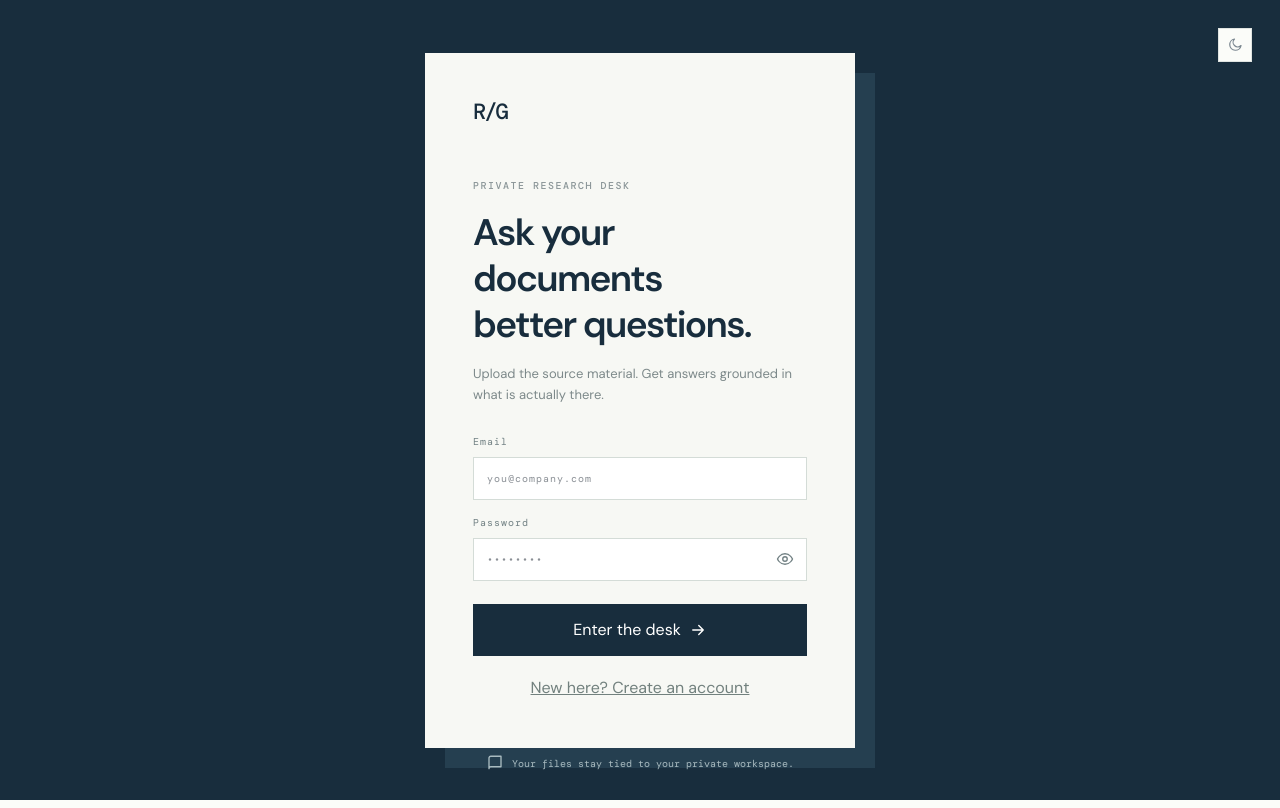
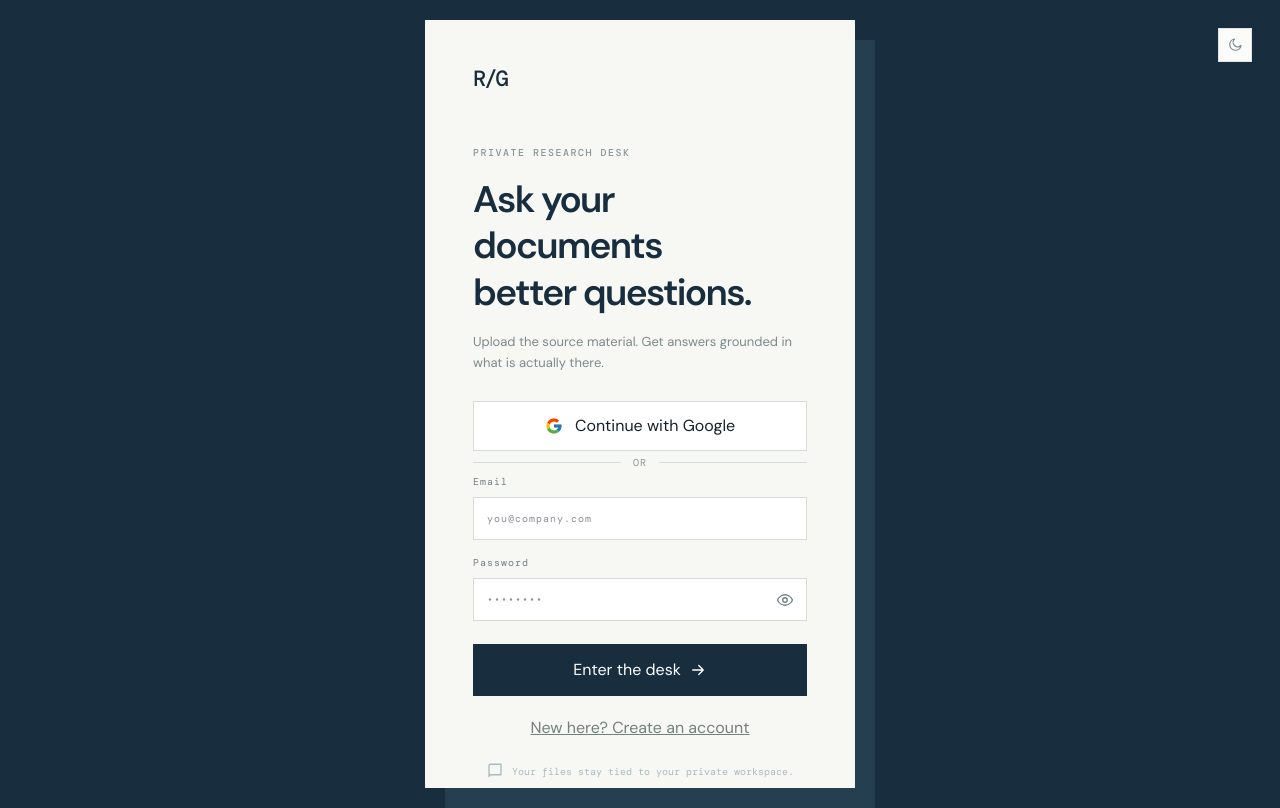
Before and after one commit to Abhishek-1337/Production-Chatbot, a React (Vite) app in the folder frontend/: page / in a window 1280 px wide. Built offline with nearby package versions, Linux system fonts and the light colour scheme; no server answers; a web font is replaced by a local one.

Commit message:
feat(frontend): add Google sign-in button and OAuth callback handling

```diff
--- a/frontend/src/App.tsx
+++ b/frontend/src/App.tsx
@@ -2,6 +2,7 @@ import { useEffect, useRef, useState } from "react";
 import type { FormEvent } from "react";
 import { Routes, Route, Navigate, useLocation, useNavigate, Link } from "react-router-dom";
 import { ApiError, authenticate, createApi, readAssistantStream } from "./api";
+import { GOOGLE_OAUTH_URL } from "./config";
 import { AuthScreen } from "./components/AuthScreen";
 import { ChatView } from "./components/ChatView";
 import { Icon } from "./components/Icon";
@@ -68,6 +69,22 @@ function AppRoutes() {
     document.documentElement.dataset.theme = isDark ? "dark" : "light";
     localStorage.setItem(THEME_KEY, isDark ? "dark" : "light");
   }, [isDark]);
+
+  // Handle Google OAuth callback: backend redirects to /oauth/callback?token=...
+  useEffect(() => {
+    if (location.pathname !== "/oauth/callback") return;
+    const params = new URLSearchParams(location.search);
+    const oauthToken = params.get("token");
+    if (oauthToken) {
+      localStorage.setItem(TOKEN_KEY, oauthToken);
+      // eslint-disable-next-line react-hooks/set-state-in-effect
+      setToken(oauthToken);
+    } else {
+      setError(params.get("error") ?? "Google sign-in failed. Please try again.");
+    }
+    navigate("/", { replace: true });
+    // eslint-disable-next-line react-hooks/exhaustive-deps
+  }, [location.pathname, location.search]);
 
   const updateConversationUrl = (id: string | null, replace = false) => {
     const to = id ? `/conversations/${encodeURIComponent(id)}` : "/";
@@ -407,6 +424,10 @@ function AppRoutes() {
     }
   };
 
+  const googleLogin = () => {
+    window.location.href = GOOGLE_OAUTH_URL;
+  };
+
   const signOut = () => {
     localStorage.removeItem(TOKEN_KEY);
     setToken("");
@@ -422,6 +443,18 @@ function AppRoutes() {
   };
 
   // --- Auth guards ---
+  if (location.pathname === "/oauth/callback") {
+    return (
+      <div className="flex h-svh flex-col items-center justify-center gap-4 bg-[var(--paper)] px-6 text-center">
+        <span className="h-8 w-8 animate-spin rounded-full border-2 border-[var(--line)] border-t-[var(--amber)]" aria-label="Completing sign-in" />
+        <div>
+          <p className="m-0 text-sm font-medium text-[var(--ink)]">Completing sign-in…</p>
+          <p className="mt-1 text-xs text-[var(--muted)]">Finishing your Google authentication.</p>
+        </div>
+      </div>
+    );
+  }
+
   if (!token) {
     return (
       <AuthScreen
@@ -432,6 +465,7 @@ function AppRoutes() {
           setError("");
         }}
         onSubmit={submitAuth}
+        onGoogleLogin={googleLogin}
         isDark={isDark}
         onThemeToggle={() => setIsDark((value) => !value)}
       />
@@ -460,6 +494,7 @@ function AppRoutes() {
           setError("");
         }}
         onSubmit={submitAuth}
+        onGoogleLogin={googleLogin}
         isDark={isDark}
         onThemeToggle={() => setIsDark((value) => !value)}
       />
--- a/frontend/src/components/AuthScreen.tsx
+++ b/frontend/src/components/AuthScreen.tsx
@@ -8,15 +8,40 @@ type AuthScreenProps = {
   error: string;
   onModeChange: () => void;
   onSubmit: (event: FormEvent<HTMLFormElement>) => void;
+  onGoogleLogin: () => void;
   isDark: boolean;
   onThemeToggle: () => void;
 };
+
+function GoogleIcon() {
+  return (
+    <svg width="18" height="18" viewBox="0 0 48 48" aria-hidden="true">
+      <path
+        fill="#FFC107"
+        d="M43.611 20.083H42V20H24v8h11.303c-1.649 4.657-6.08 8-11.303 8-6.627 0-12-5.373-12-12s5.373-12 12-12c3.059 0 5.842 1.154 7.961 3.039l5.657-5.657C34.046 6.053 29.268 4 24 4 12.955 4 4 12.955 4 24s8.955 20 20 20 20-8.955 20-20c0-1.341-.138-2.65-.389-3.917z"
+      />
+      <path
+        fill="#FF3D00"
+        d="M6.306 14.691l6.571 4.819C14.655 15.108 18.961 12 24 12c3.059 0 5.842 1.154 7.961 3.039l5.657-5.657C34.046 6.053 29.268 4 24 4 16.318 4 9.656 8.337 6.306 14.691z"
+      />
+      <path
+        fill="#4CAF50"
+        d="M24 44c5.166 0 9.86-1.977 13.409-5.192l-6.19-5.238C29.211 35.091 26.715 36 24 36c-5.202 0-9.619-3.317-11.283-7.946l-6.522 5.025C9.505 39.556 16.227 44 24 44z"
+      />
+      <path
+        fill="#1976D2"
+        d="M43.611 20.083H42V20H24v8h11.303c-.792 2.237-2.231 4.166-4.087 5.571l6.19 5.238C36.971 39.205 44 34 44 24c0-1.341-.138-2.65-.389-3.917z"
+      />
+    </svg>
+  );
+}
 
 export function AuthScreen({
   mode,
   error,
   onModeChange,
   onSubmit,
+  onGoogleLogin,
   isDark,
   onThemeToggle,
 }: AuthScreenProps) {
@@ -47,6 +72,19 @@ export function AuthScreen({
           Upload the source material. Get answers grounded in what is actually
           there.
         </p>
+        <button
+          type="button"
+          onClick={onGoogleLogin}
+          className="inline-flex w-full items-center justify-center gap-3 border border-[#d4dcd7] bg-white px-[18px] py-3 font-medium text-[var(--ink)] transition hover:-translate-y-px hover:border-[#9bad9e] dark:border-[#405158] dark:bg-[#1d2d34] dark:text-white dark:hover:border-[#5a6d74]"
+        >
+          <GoogleIcon />
+          Continue with Google
+        </button>
+        <div className="my-1 flex items-center gap-3 text-[#8b9698]">
+          <span className="h-px flex-1 bg-[#d4dcd7] dark:bg-[#405158]" />
+          <span className="font-mono text-[10px] tracking-[1px]">OR</span>
+          <span className="h-px flex-1 bg-[#d4dcd7] dark:bg-[#405158]" />
+        </div>
         <form onSubmit={onSubmit} className="grid gap-[15px]">
           {mode === "register" && (
             <label className="grid gap-2 font-mono text-[10px] tracking-[1px] text-[#718083] dark:text-[#aab8b5]">
```
